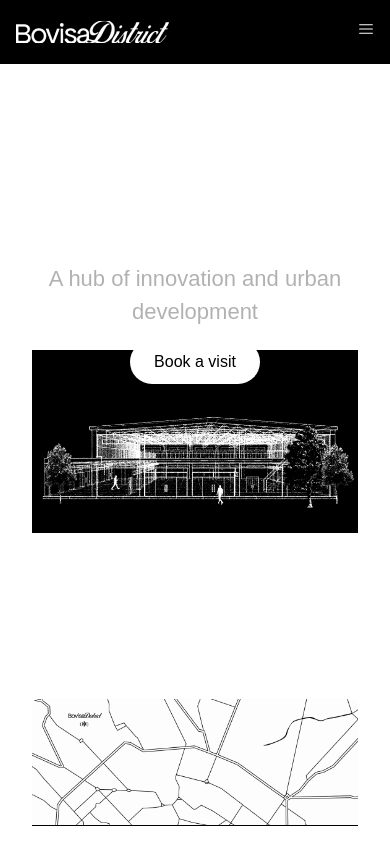
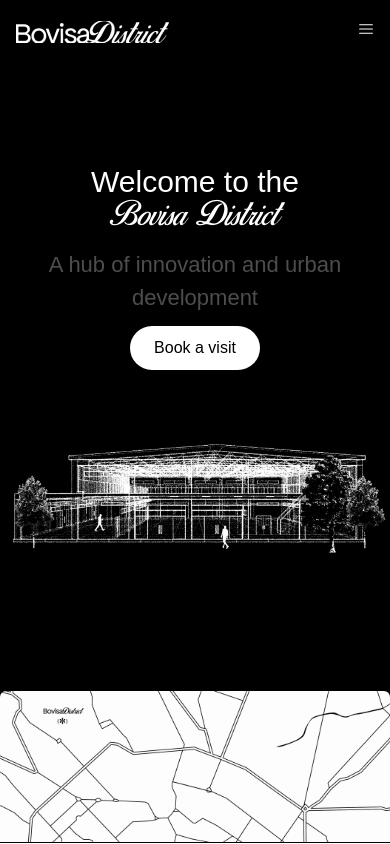
Before and after one commit to designfile/Bovisa-District, a Next.js app: page / in a window 390 px wide. Shown: the top 844 px of the page. Built offline with nearby package versions, Linux system fonts and the light colour scheme.

Commit message:
Fixed bugs: Divided sections, make black for light mode smartphones

```diff
--- a/src/app/(sections)/about/page.tsx
+++ b/src/app/(sections)/about/page.tsx
@@ -27,20 +27,23 @@ function About() {
   ];
 
   return (
-    <div className="animate-slide-up px-8 max-w-[1220px] mx-auto">
+    <div
+      id="about"
+      className="animate-slide-up py-8 md:pt-16 max-w-[1220px] mx-auto bg-black text-white"
+    >
       {/* Header Section */}
-      <div className="h-[80vh] w-full relative mt-10 md:mt-20">
+      <div className="h-[80vh] w-full relative">
         <Image
           src="/img/header-image-1.png"
           alt="header-image-1"
           layout="fill"
           objectFit="contain"
-          className="absolute inset-0"
+          className="absolute inset-0 mt-10 md:mt-20"
         />
         <div className="relative top-[10%] inset-0 flex flex-col justify-center items-center gap-3 text-center">
           <h1 className="md:text-5xl text-3xl text-white">
             Welcome to the{" "}
-            <span className="font-birds-of-paradise">Bovisa District</span>
+            <span className="font-birds-of-paradise md:inline-block block">Bovisa District</span>
           </h1>
           <h2 className="md:text-[27px] text-[22px] opacity-30">
             A hub of innovation and urban development
@@ -153,7 +156,7 @@ function About() {
           </div>
         </div>
       </div>
-      <div className="h-full w-full relative mb-20 -mt-20">
+      <div className="h-full w-full relative pb-20 -mt-20">
         <Image
           src="/img/trees-image-1.png"
           width={1220}
--- a/src/app/(sections)/area-benifits/page.tsx
+++ b/src/app/(sections)/area-benifits/page.tsx
@@ -37,7 +37,10 @@ function AreaBenifits() {
   ];
 
   return (
-    <div className="animate-slide-up px-8 mt-10 max-w-[1220px] mx-auto">
+    <section
+      id="area-benifits"
+      className="animate-slide-up pb-8 pt-16 max-w-[1220px] mx-auto bg-black text-white"
+    >
       <div className="grid grid-cols-1 md:grid-cols-2 grid-rows-1 md:grid-rows-[256px_auto_auto] w-full gap-10 md:gap-y-20">
         {/* Heading */}
         <h1 className="text-[30px]  md:text-[40px]">
@@ -77,7 +80,7 @@ function AreaBenifits() {
         height={600}
         alt="train-station-1"
       />
-    </div>
+    </section>
   );
 }
 
--- a/src/app/(sections)/clients/page.tsx
+++ b/src/app/(sections)/clients/page.tsx
@@ -36,7 +36,10 @@ function Clients() {
   ];
 
   return (
-    <div className="animate-slide-up px-8 mt-10 md:mb-10 max-w-[1220px] mx-auto">
+    <div
+      id="clients"
+      className="animate-slide-up pb-8 pt-16 md:pb-10 max-w-[1220px] mx-auto bg-black text-white"
+    >
       <div className="grid grid-cols-1 gap-10 md:grid-cols-2">
         {/* Heading */}
         <h1 className="text-[30px] md:text-[40px]">
@@ -73,7 +76,7 @@ function Clients() {
         </div>
       </div>
       {/* Testimonials image and content */}
-      <div className="relative text-black mt-10 md:mt-32">
+      <div className="relative text-black pt-10 md:pt-32">
         <Image
           width={1054}
           height={408}
--- a/src/app/globals.css
+++ b/src/app/globals.css
@@ -12,6 +12,10 @@
     --background: #000000;
     --foreground: #ffffff;
   }
+}
+
+html {
+  scroll-behavior: smooth;
 }
 
 body {
--- a/src/app/page.tsx
+++ b/src/app/page.tsx
@@ -9,9 +9,7 @@ export default function Home() {
       <About />
       <AreaBenifits />
       <Clients />
-      <div className="py-10 md:pt-32">
-        <Footer />
-      </div>
+      <Footer />
     </div>
   );
 }
--- a/src/components/Footer.tsx
+++ b/src/components/Footer.tsx
@@ -5,7 +5,7 @@ import BookVisitLink from "./BookVisitLink";
 
 function Footer() {
   return (
-    <footer className="w-[90%]  max-w-[1220px] mx-auto h-12 mt-8  flex flex-row items-center justify-between px-4">
+    <footer className="max-w-[1220px] mx-auto h-12 px-4 py-12 md:pt-32 flex flex-row items-center justify-between bg-black">
       <Link href="/">
         <Image
           src={White_Bovisa_District_Image}
@@ -16,21 +16,21 @@ function Footer() {
       </Link>
       <div className="flex flex-row justify-end items-center gap-4 md:gap-10">
         <Link
-          href="/about"
+          href="/#about"
           className="hidden md:block relative group text-white px-1"
         >
           About
           <span className="absolute bottom-0 left-0 w-0 h-[2px] bg-white transition-all duration-300 group-hover:w-full" />
         </Link>
         <Link
-          href="/area-benifits"
+          href="/#area-benifits"
           className="hidden md:block relative group text-white px-1"
         >
           Area Benifits
           <span className="absolute bottom-0 left-0 w-0 h-[2px] bg-white transition-all duration-300 group-hover:w-full" />
         </Link>
         <Link
-          href="/clients"
+          href="/#clients"
           className="hidden md:block relative group text-white px-1"
         >
           Clients
--- a/src/components/Navbar.tsx
+++ b/src/components/Navbar.tsx
@@ -43,7 +43,7 @@ function Navbar() {
         {/* ========== Desktop Navbar ========== */}
         <div className="hidden sm:flex flex-row justify-end items-center gap-4 md:gap-10">
           <Link
-            href="/about"
+            href="/#about"
             className={clsx(
               "relative group px-1",
               isBookVisit ? "text-black" : "text-white"
@@ -58,7 +58,7 @@ function Navbar() {
             />
           </Link>
           <Link
-            href="/area-benifits"
+            href="/#area-benifits"
             className={clsx(
               "relative group px-1",
               isBookVisit ? "text-black" : "text-white"
@@ -73,7 +73,7 @@ function Navbar() {
             />
           </Link>
           <Link
-            href="/clients"
+            href="/#clients"
             className={clsx(
               "relative group px-1",
               isBookVisit ? "text-black" : "text-white"
@@ -120,7 +120,7 @@ function Navbar() {
             <div className="h-full w-full flex-1 flex flex-col pb-12 justify-end gap-8 px-1">
               <Link
                 onClick={() => setIsOpen(false)}
-                href="/about"
+                href="/#about"
                 className="relative group text-[40px] font-medium"
               >
                 About
@@ -128,7 +128,7 @@ function Navbar() {
               </Link>
               <Link
                 onClick={() => setIsOpen(false)}
-                href="/area-benifits"
+                href="/#area-benifits"
                 className="relative group text-[40px] font-medium"
               >
                 Area Benefits
@@ -136,7 +136,7 @@ function Navbar() {
               </Link>
               <Link
                 onClick={() => setIsOpen(false)}
-                href="/clients"
+                href="/#clients"
                 className="relative group text-[40px] font-medium"
               >
                 Clients
```
